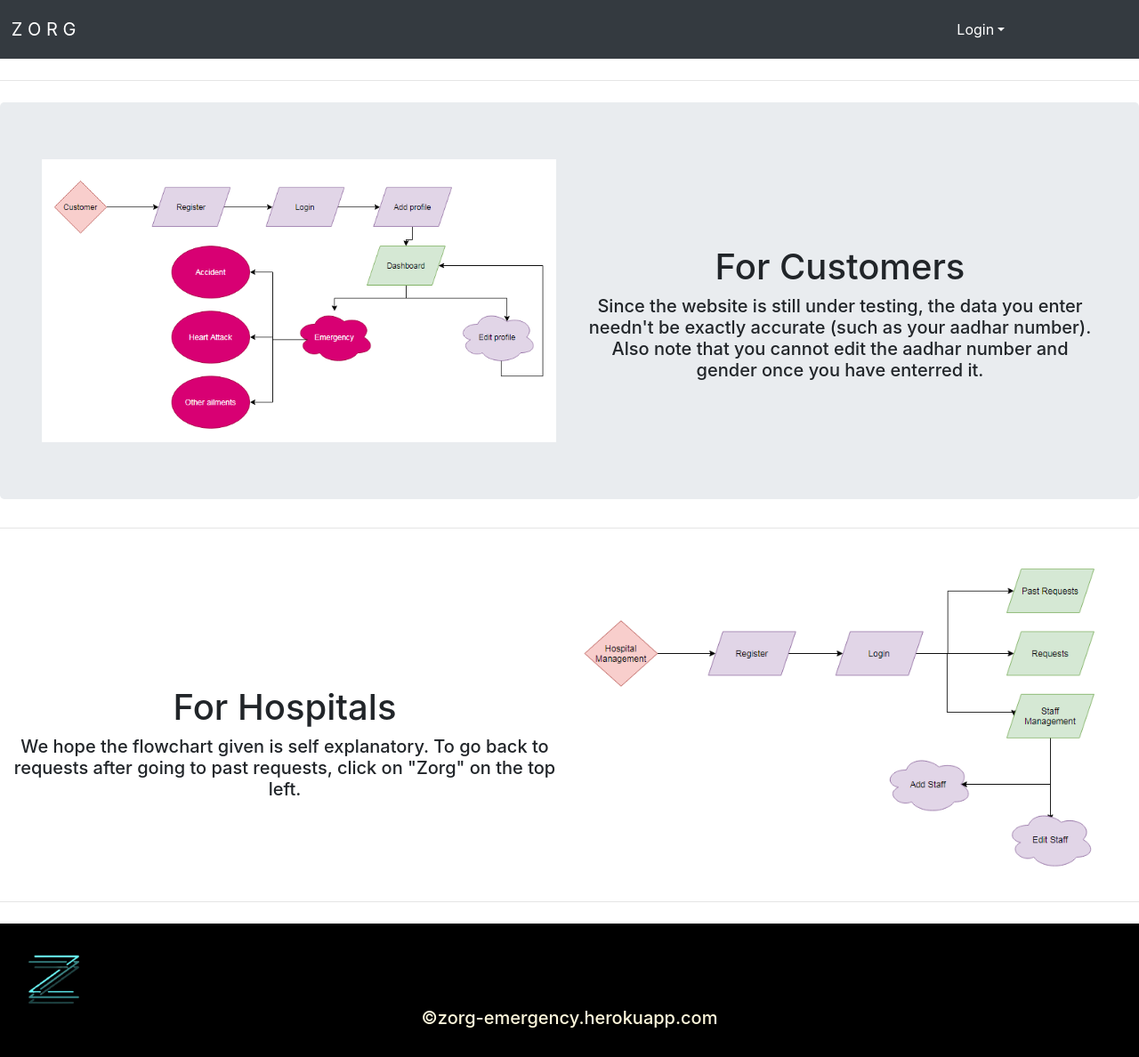
After one commit to arjunqwerty/Zorg-V3, a Flask app: page /route in a window 1280 px wide. The commit adds this page. Shown: the whole page at 89% size. Run offline with Flask 2, Linux system fonts and the light colour scheme; some libraries are stand-ins or nearby versions.

Commit message:
added route.html

```diff
--- /dev/null
+++ b/templates/route.html
@@ -0,0 +1,116 @@
+<!DOCTYPE html>
+<html lang="en">
+	<head>
+		<meta charset="utf-8">
+		<meta name="viewport" content="width=device-width, initial-scale=1">
+		<title>ZORG</title>
+		<link rel="icon" type="image/png" href="/static/Favicon.png"/>
+		<link rel="stylesheet" href="https://stackpath.bootstrapcdn.com/bootstrap/4.5.0/css/bootstrap.min.css" integrity = "sha384-9aIt2nRpC12Uk9gS9baDl411NQApFmC26EwAOH8WgZl5MYYxFfc+NcPb1dKGj7Sk" crossorigin = "anonymous">
+		<link rel="stylesheet" href="https://maxcdn.bootstrapcdn.com/bootstrap/4.5.0/css/bootstrap.min.css">
+	</head>
+	<body>
+
+	{% include "includes/_messages.html" %}
+	{% include "includes/_navbar.html" %}
+	<style>
+		.footer {
+			background-color: black;
+			color: cornsilk;
+			padding-top: 2rem;
+		}
+		.carousel-caption {
+			position: absolute;
+			top: 50%;
+			transform: translateY(-15%);
+		}
+		.carousel-caption h1 {
+		font-size: 200%;
+			font-weight: bold;
+		text-transform: uppercase;
+		text-shadow: 1px 1px 10px #000;
+		}
+		.carousel-caption h3 {
+			font-size: 100%;
+			font-weight: 500%;
+			text-shadow: 1px 1px 10px #000;
+		}
+	</style>
+	<hr class="my-4">
+
+	<style>
+		.centerimg1{
+			padding-top: 8%;
+		}
+	</style>
+
+	<div class="container-fluid">
+		<div class="row jumbotron">
+			<div class="col-xs-12 col-sm-12 col-md-6 col-lg-6 col-xl-6 text-center">
+				<img src={{ url_for('static',filename='zorgcr.png') }} class="img-fluid" alt="Image1">
+			</div>
+			<div class="col-xs-12 col-sm-12 col-md-6 col-lg-6 col-xl-6 text-center centerimg1">
+				<h1>For Customers</h1>
+				<h5>Since the website is still under testing, the data you enter needn't be exactly accurate (such as your aadhar number). Also note that you cannot edit the aadhar number and gender once you have enterred it.</h5>
+			</div>
+		</div>
+	</div>
+	<hr class="my-4">
+
+	<style>
+		.centerimg2{
+			padding-top: 12%;
+		}
+	</style>
+	<div class="container-fluid padding">
+	<div class="row padding">
+		<div class="col-sm-12 col-md-6 text-center centerimg2">
+			<h1>For Hospitals</h1>
+			<h5>We hope the flowchart given is self explanatory. To go back to requests after going to past requests, click on "Zorg" on the top left.</h5>
+		</div>
+		<div class="col-md-6 text-center">
+			<img src={{ url_for('static',filename='zorghr.png') }} class="img-fluid" alt="Image2">
+		</div>
+	</div>
+	</div>
+	<hr class="my-4">
+
+
+	<style>
+		footer {
+			background-color: black;
+			color: cornsilk;
+			padding-top: 2rem;
+		}
+		hr.light {
+			border-top: 1px solid cornsilk;
+			width: 75%;
+			margin-top: .8rem;
+			margin-bottom: 1rem;
+		}
+		hr.light-100 {
+			border-top: 1px solid cornsilk;
+			width: 100%;
+			margin-top: .8rem;
+			margin-bottom: 1rem;
+		}
+	</style>
+	<footer>
+		<div class="container-fluid padding">
+			<div class="col-md-12">
+				<img src={{ url_for('static',filename='Favicon.png') }} width="5%" alt="Favicon">
+			</div>
+		<div class="col-12 text-center">
+			<h5 class="display-5">&copy;zorg-emergency.herokuapp.com</h5>
+			<br class="dark-2">
+		</div>
+	</div>
+	</footer>
+
+	<script src="https://code.jquery.com/jquery-3.5.1.slim.min.js" integrity="sha384-DfXdz2htPH0lsSSs5nCTpuj/zy4C+OGpamoFVy38MVBnE+IbbVYUew+OrCXaRkfj" crossorigin="anonymous"></script>
+	<script src="https://maxcdn.bootstrapcdn.com/bootstrap/3.4.1/js/bootstrap.min.js"></script>
+	<script src="https://ajax.googleapis.com/ajax/libs/jquery/3.5.1/jquery.min.js"></script>
+	<script src="https://cdnjs.cloudflare.com/ajax/libs/popper.js/1.16.0/umd/popper.min.js"></script>
+	<script src="https://maxcdn.bootstrapcdn.com/bootstrap/4.5.0/js/bootstrap.min.js"></script>
+
+	</body>
+</html>
--- a/zorg.py
+++ b/zorg.py
@@ -32,6 +32,10 @@ db=SQLAlchemy(app)
 @app.route('/')
 def home():
     return render_template('index.html')
+
+@app.route('/route')
+def route():
+    return render_template('route.html')
 
 @app.route('/google91184105f55d44d3')
 def google91184105f55d44d3():
```
Also changed, not shown: templates/index.html (+18 -0 lines), static/Img4.jpg (added), static/zorgcr.png (added), static/zorghr.png (added).
